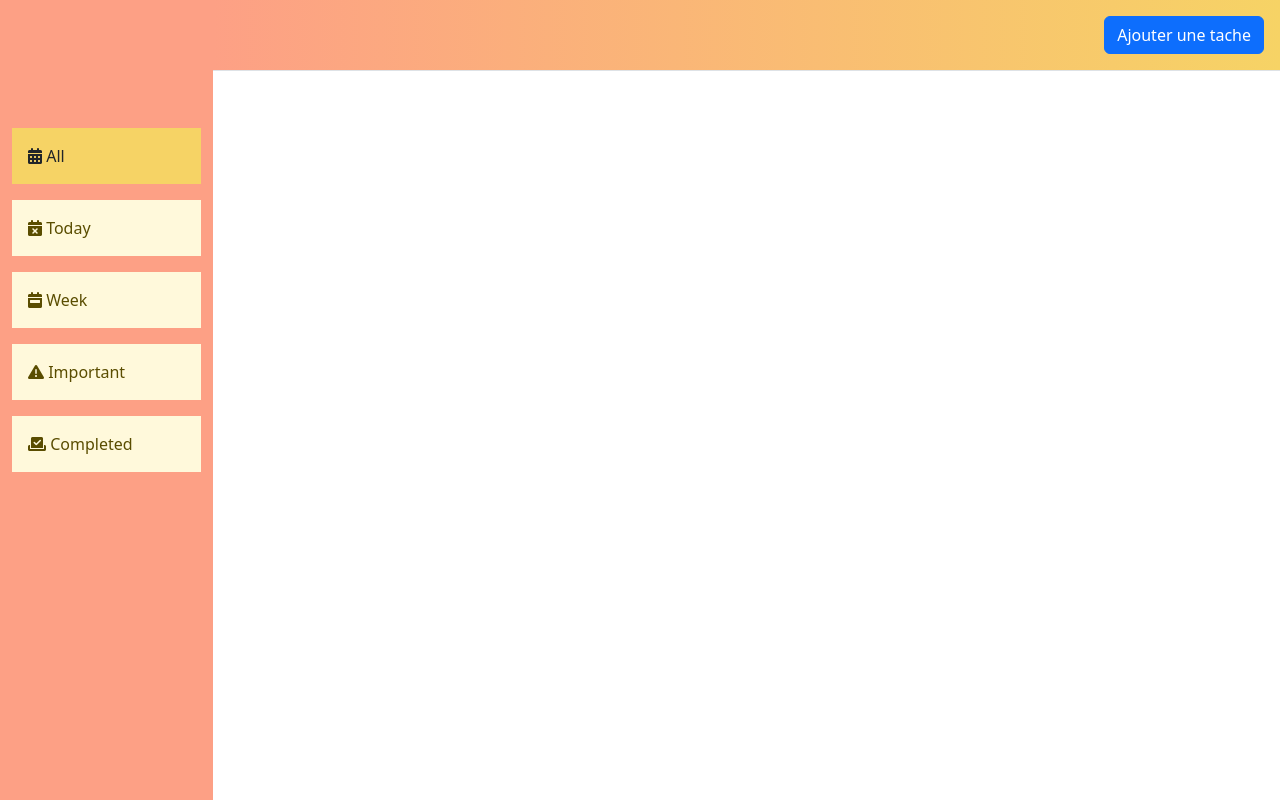
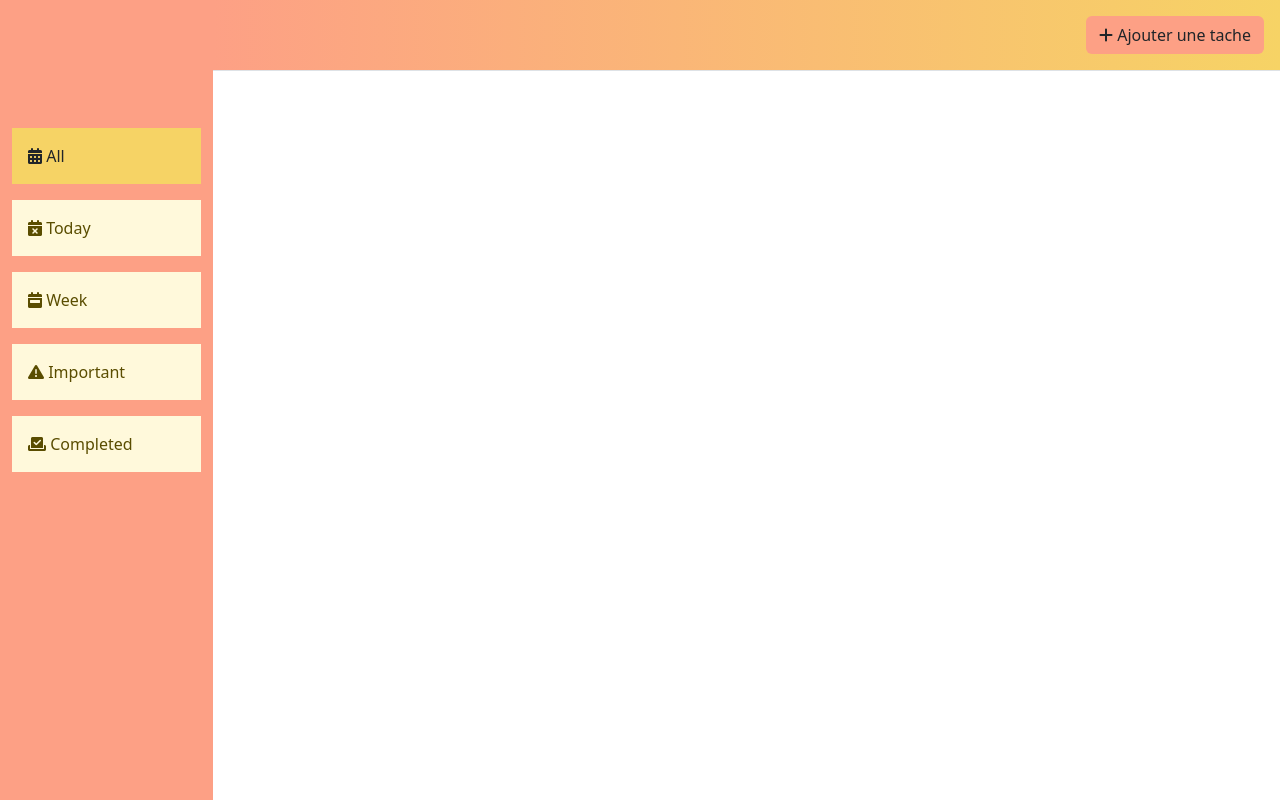
Before and after one commit to Dians98/to_do_project, a website built with webpack: page src/template.html in a window 1280 px wide. Built offline with nearby package versions, Linux system fonts and the light colour scheme.

Commit message:
bouton ajouter tache

```diff
--- a/src/style.css
+++ b/src/style.css
@@ -105,3 +105,15 @@ h6 {
   background-color: #fff9db; /* un jaune très pâle, doux */
   color: #5a4d00; /* texte marron foncé, lisible */
 }
+
+.btn-add-task {
+  background-color: #fda085!important;
+  font-weight: 600;
+  padding: 0.5rem 1.2rem;
+  border-radius: 4px;
+  transition: background 0.3s ease;
+}
+
+.btn-add-task:hover {
+  cursor: pointer;
+}
--- a/src/template.html
+++ b/src/template.html
@@ -28,7 +28,7 @@
             <!-- CONTENU -->
             <main class="col-md-10 main_content">
                 <nav class="navbar d-flex justify-content-end align-items-center p-3 border-bottom">
-                    <button class="btn btn-primary">Ajouter une tache</button>
+                    <button class="btn btn-add-task"><i class="fa-solid fa-plus"></i> Ajouter une tache</button>
                 </nav>
             </main>
         </div>
```
